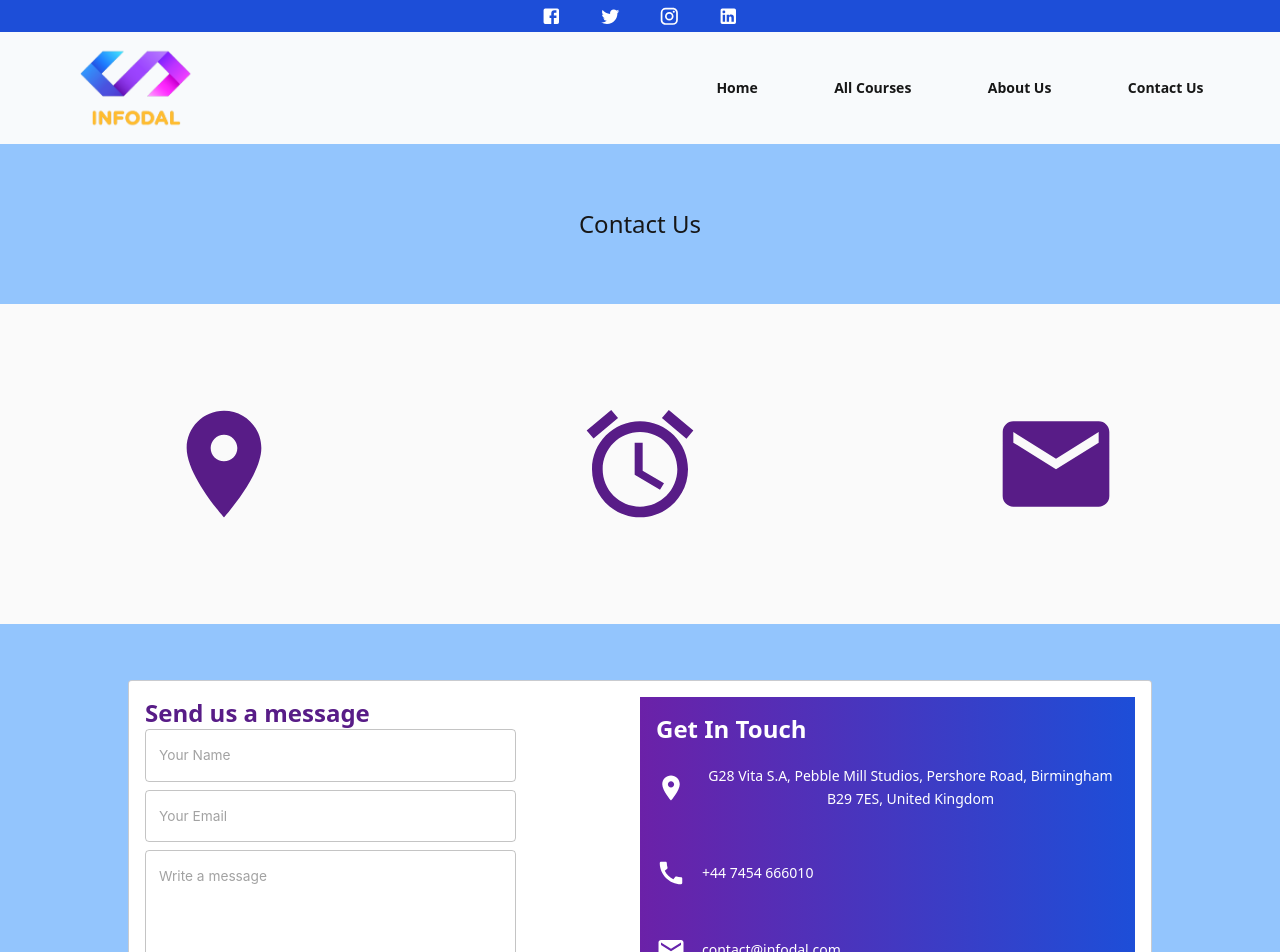
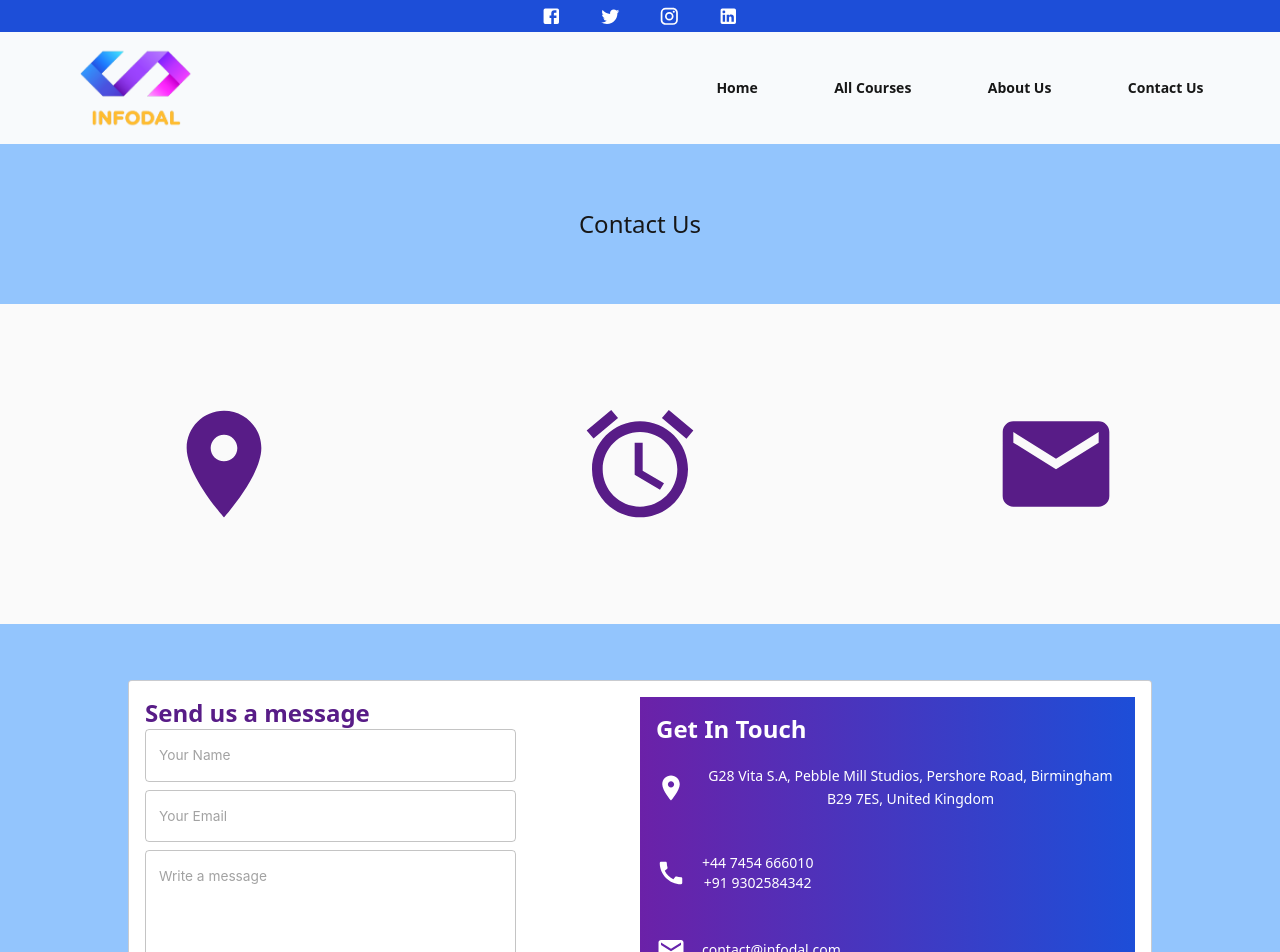
Before and after one commit to Gaurav-2k1/test, a Next.js app: page /contact in a window 1280 px wide. Shown: the top 952 px of the page. Built offline with nearby package versions, Linux system fonts and the light colour scheme.

Commit message:
Indian Number Added

```diff
--- a/pages/about/index.js
+++ b/pages/about/index.js
@@ -23,7 +23,7 @@ export default function About() {
       <div>
         <BreadCrumbComponent>About Us</BreadCrumbComponent>
         <div className="flex flex-col justify-evenly m-auto lg:grid lg:grid-cols-2 lg:gap-4 p-4">
-          <div className="relative w-[80vw] h-[80vw] lg:w-[20vw] lg:h-[20vw] m-auto">
+          <div className="relative w-[90vw] h-[90vw] lg:w-[20vw] lg:h-[20vw] m-auto">
             <Image
               src="/images/about/1.png"
               alt="about"
--- a/pages/contact/index.js
+++ b/pages/contact/index.js
@@ -64,9 +64,14 @@ export default function ContactUs() {
                 </div>
                 <div className="w-full flex flex-row justify-start text-white text-sm items-center pt-5">
                   <Call color="inherit" fontSize="large" />
-                  <a href="tel: +44 7454 66601" className="pl-4">
-                    +44 7454 666010
-                  </a>
+                  <div className="flex flex-col">
+                    <a href="tel: +44 7454 66601" className="pl-4">
+                      +44 7454 666010
+                    </a>
+                    <a href="tel: +91 9302584342" className="pl-4">
+                      +91 9302584342
+                    </a>
+                  </div>
                 </div>
                 <div className="w-full flex flex-row justify-start text-white text-sm items-center pt-5">
                   <Email color="inherit" fontSize="large" />
```
